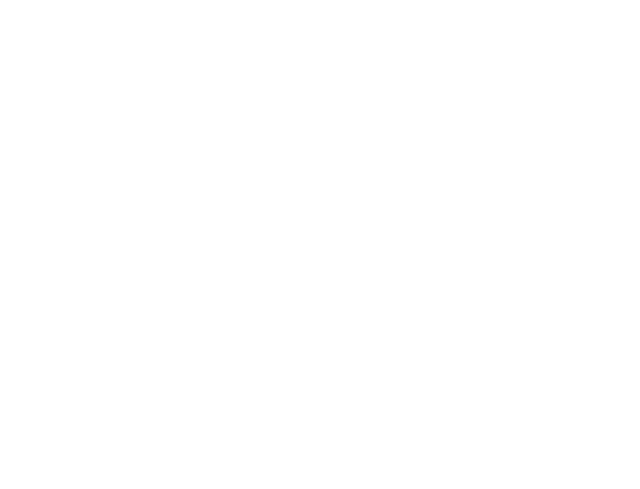
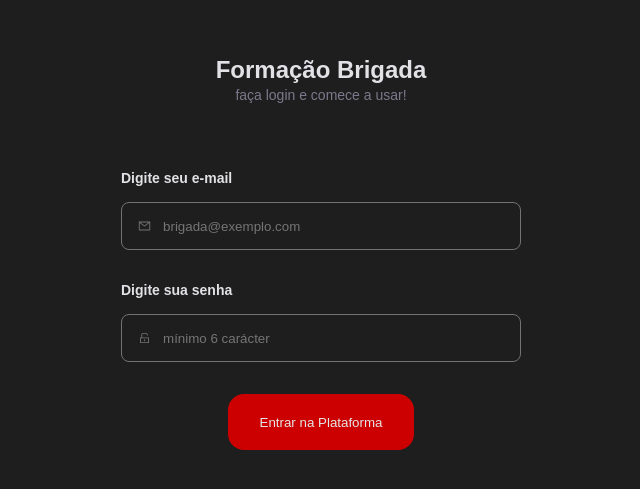
Before and after one commit to luiszkm/formationBrigade, a React (Vite) app: page /login in a window 1280 px wide. Before the commit this address had no page. Shown: the part 147-636 px from the top of the page, without its empty margins (319-959 px from the left). Built offline with nearby package versions, Linux system fonts and the light colour scheme.

Commit message:
page login finished

```diff
--- a/src/components/Button/index.tsx
+++ b/src/components/Button/index.tsx
@@ -4,14 +4,13 @@
 interface ButtonProps {
   title: string;
   icon?: any;
-  children: ReactNode
+  children?: ReactNode
 }
 
 export function Button(props: ButtonProps){
 
   return(
     <Container>
-      {props.children}
       {props.icon}
       {props.title}
     </Container>
--- a/src/components/Button/styles.ts
+++ b/src/components/Button/styles.ts
@@ -9,5 +9,7 @@
   min-width: fit-content;
   display: flex;
   align-items: center;
+  justify-content: center;
   gap: 8px;
+  width: 100%;
 `
--- a/src/components/Header/index.tsx
+++ b/src/components/Header/index.tsx
@@ -1,14 +1,15 @@
 import { SearchBar } from "../SearchBar";
 import { Container } from "./styles";
-
-export function Header (){
+import { GiExitDoor } from "react-icons/gi"
+import { Link } from "react-router-dom";
+export function Header() {
 
 
-  return(
+  return (
     <Container>
       <header>
         <h2>logo</h2>
-      <SearchBar />
+        <SearchBar />
         <nav>
           <ul>
             <a href="#"><li>Home</li></a>
@@ -16,6 +17,9 @@
           </ul>
         </nav>
 
+        <Link to='login'>
+          <GiExitDoor size={24} />
+        </Link>
       </header>
     </Container>
   )
--- a/src/components/Header/styles.ts
+++ b/src/components/Header/styles.ts
@@ -14,19 +14,45 @@
     display: flex;
     align-items: center;
     justify-content: space-between;
-
+    >a{
+      color: ${({theme})=> theme.COLORS.WHITE_400};
+     }
 
     >nav ul {
       display: flex;
       align-items: center;
       gap: 1.6rem;
 
-     >a{
-      color: ${({theme})=> theme.COLORS.WHITE_400};
-     }
+      >a li{
+      color: white;
+      display: block;
+      position: relative;
+       ::after {
+        content: '';
+        position: absolute;
+        bottom: 1rem;
+        left: 50%;
+        width: 0;
+        height: 0.3rem;
+        top: 25px;
+        background: linear-gradient(to right, #ff6666 0%, #92000E 100%);
+        transition: all 300ms ease-in-out;
+      }
+      :hover::after{
+       width: 100%;
+        left: 0%;
+        color: red;
+      }
+    }
+ }
+  @media (min-width: 768px) {
+    display: flex;
+  }
+
+
     }
 
-  }
+
 
 
 
--- a/src/components/Input/Index.tsx
+++ b/src/components/Input/Index.tsx
@@ -2,7 +2,7 @@
 import { Container } from "./styles"
 
 interface InputProps extends InputHTMLAttributes<HTMLInputElement> {
-  icon?: string
+  icon?: any
 }
 
 
--- a/src/components/Input/styles.ts
+++ b/src/components/Input/styles.ts
@@ -1,8 +1,30 @@
 import styled from "styled-components";
 
-export const Container = styled.label`
+export const Container = styled.div`
+  width: 100%;
+  height: 4.8rem;
+  border: 1px solid ${({theme})=>theme.COLORS.GRAY_700};
+  padding: 0 1.6rem;
+  display: flex;
+  gap: 1.2rem;
+  align-items: center;
+  border-radius: 8px;
+  :focus-within{
+    border: 1px solid ${({theme})=>theme.COLORS.DARK_RED};
+  }
+  >input{
+    background: transparent;
+    width: 100%;
+    height: 100%;
+    outline: none;
+    color: ${({theme})=>theme.COLORS.WHITE};
+    :placeholder{
+      color: ${({theme})=>theme.COLORS.GRAY_900};
 
-
-
+    }
+  }
+  >svg{
+    fill: ${({theme})=>theme.COLORS.GRAY_700};
+  }
 
 `
--- a/src/components/SearchBar/styles.ts
+++ b/src/components/SearchBar/styles.ts
@@ -10,8 +10,8 @@
   align-items: center;
   padding: 0 1.6rem;
   gap: 8px;
-  :visited{
-    background: '#000000'
+  :focus-within{
+    border: 1px solid ${({theme})=>theme.COLORS.DARK_RED};
   }
   >input{
     background: transparent;
--- a/src/pages/SingIn/index.tsx
+++ b/src/pages/SingIn/index.tsx
@@ -1,15 +1,46 @@
 import { Input } from "../../components/Input";
-import { Container } from "./styles";
+import { AiOutlineMail, AiOutlineUnlock } from "react-icons/ai"
+import { Button } from "../../components/Button";
+
+import { Container, FormLogin } from "./styles";
+import { Link } from "react-router-dom";
 
 
-export  function SingIn (){
 
-  return(
+export function SingIn() {
+
+  return (
     <Container>
-      <form >
-        <Input/>
-      </form>
 
+      <section>
+        <div>
+          <h2>Formação Brigada</h2>
+          <span>faça login e  comece a usar!</span>
+        </div>
+        <FormLogin >
+          <label htmlFor="email">
+            Digite seu e-mail
+            <Input id="email"
+              type="email"
+              placeholder="brigada@exemplo.com"
+              icon={<AiOutlineMail />} />
+          </label>
+
+          <label htmlFor="password">
+            Digite sua senha
+            <Input id="password"
+              type="email"
+              placeholder="mínimo 6 carácter"
+              icon={<AiOutlineUnlock />} />
+          </label>
+
+          <Link to='/'>
+            <Button title={"Entrar na Plataforma"} />
+          </Link>
+
+        </FormLogin>
+
+      </section>
     </Container>
   )
 }
--- a/src/pages/SingIn/styles.ts
+++ b/src/pages/SingIn/styles.ts
@@ -1,8 +1,52 @@
 import styled from "styled-components";
 
 export const Container = styled.div`
+background-color:  ${({theme})=>theme.COLORS.GRAY_900};
+color:  ${({theme})=>theme.COLORS.WHITE_300};
+width: 100%;
+min-height: 100vh;
+display: flex;
+align-items: center;
+justify-content: center;
+flex-direction: column;
 
-
+  >section{
+    width: 100%;
+    max-width: 50rem;
+    display: flex;
+    flex-direction: column;
+    align-items: center;
+    gap: 6.4rem;
+    >div:first-child{
+      text-align: center;
+    >span{
+      color: ${({theme})=> theme.COLORS.GRAY_500};
+      font-size: 1.4rem;
+      line-height: 2.2rem;
+      }
+    }
+  }
 
 
 `
+
+export const FormLogin = styled.form`
+  width: 100%;
+  max-width: 40rem;
+  display: flex;
+  flex-direction: column;
+  align-items: center;
+  gap: 3.2rem;
+
+  >label{
+    display: flex;
+    flex-direction: column;
+    gap:  1.6rem;
+    font-weight: 600;
+    font-size: 1.4rem;
+    line-height: 1.6rem;
+    width: 100%;
+
+  }
+
+`
--- a/src/routes/app.routes.tsx
+++ b/src/routes/app.routes.tsx
@@ -1,6 +1,7 @@
 import {Routes, Route} from "react-router-dom";
 
 import { Home } from "../pages/Home";
+import { SingIn } from "../pages/SingIn";
 
 
 
@@ -8,6 +9,7 @@
   return(
     <Routes>
       <Route path="/" element ={<Home/>}/>
+      <Route path="/login" element ={<SingIn/>}/>
     </Routes>
   )
 }
--- a/src/styles/theme.ts
+++ b/src/styles/theme.ts
@@ -1,6 +1,9 @@
 export default {
   COLORS: {
     GRAY_900: "#1E1E1E",
+    GRAY_800: "#202024",
+    GRAY_700: "#737373",
+    GRAY_500: "#7A7A8C",
     GRAY_400: "#D9D9D9",
 
 
```
